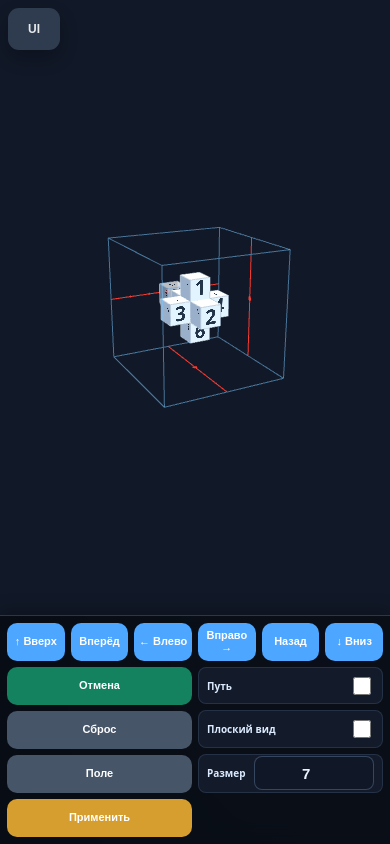
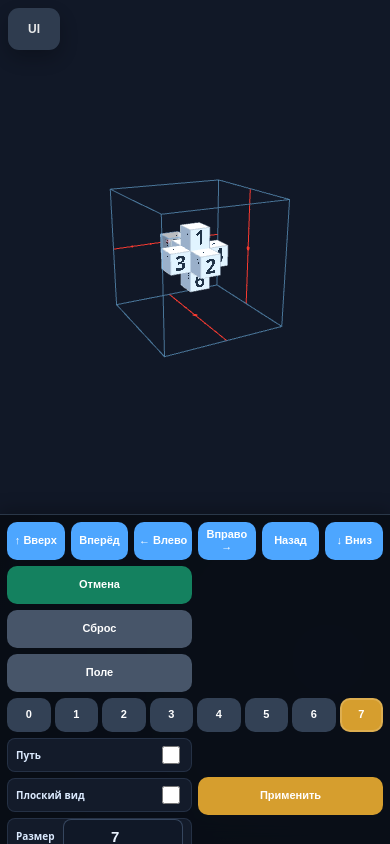
Before and after one commit to l3chat/CubeRoller, a plain HTML site: page cube4d2.html in a window 390 px wide. Drawn offline with nearby package versions, Linux system fonts and the light colour scheme; animation ran at ten frames a second.

Commit message:
Add progressive cube number visibility controls
Add buttons and keyboard shortcuts for showing cube numbers from 0 through a selected limit.

```diff
--- a/cube4d2.html
+++ b/cube4d2.html
@@ -216,6 +216,9 @@ body.ui-hidden{grid-template-columns:minmax(0,1fr) 0}
 /* Side-panel default: navigation buttons are one vertical column. */
 .move-pad{display:grid;grid-template-columns:1fr;gap:6px}
 .actions{display:grid;grid-template-columns:repeat(3,minmax(0,1fr));gap:6px}
+.number-pad{display:grid;grid-template-columns:repeat(8,minmax(0,1fr));gap:4px}
+.number-pad button{min-width:0;min-height:32px;padding:0;font-size:12px;background:#334155}
+.number-pad button.active{background:var(--gold);box-shadow:0 0 0 2px rgba(255,255,255,.16) inset}
 .settings{display:grid;grid-template-columns:1fr 1fr;gap:6px}
 .field-control{display:grid;grid-template-columns:1fr auto;gap:6px;align-items:center}
 button{min-height:40px;border:0;border-radius:8px;background:var(--accent);color:white;font-weight:800;cursor:pointer;font-size:13px;line-height:1.05;padding:0 10px}
@@ -235,6 +238,8 @@ input[type=number]{width:68px;min-height:34px;border:1px solid rgba(151,190,235,
   /* Bottom-panel portrait layout: keep all six navigation buttons in one row. */
   .move-pad{grid-column:1 / -1;grid-row:auto;grid-template-columns:repeat(6,minmax(0,1fr));grid-template-rows:minmax(42px,auto);height:auto}
   .actions,.settings,.field-control{grid-template-columns:1fr;gap:6px}
+  .number-pad{grid-column:1 / -1}
+  .number-pad button{min-height:34px;font-size:11px}
   button{min-height:42px;border-radius:10px;font-size:12px;padding:0 6px}
   label{min-height:38px;font-size:11px;padding:0 8px}
   input[type=number]{width:100%;min-height:38px}
@@ -290,6 +295,16 @@ input[type=number]{width:68px;min-height:34px;border:1px solid rgba(151,190,235,
     <button id="resetBtn" class="secondary">Сброс</button>
     <button id="toggleFieldBtn" class="secondary">Поле</button>
   </div>
+  <div class="control-section number-pad" aria-label="Показывать номера кубиков до выбранного числа">
+    <button type="button" data-number-limit="0" aria-pressed="false">0</button>
+    <button type="button" data-number-limit="1" aria-pressed="false">1</button>
+    <button type="button" data-number-limit="2" aria-pressed="false">2</button>
+    <button type="button" data-number-limit="3" aria-pressed="false">3</button>
+    <button type="button" data-number-limit="4" aria-pressed="false">4</button>
+    <button type="button" data-number-limit="5" aria-pressed="false">5</button>
+    <button type="button" data-number-limit="6" aria-pressed="false">6</button>
+    <button type="button" data-number-limit="7" class="active" aria-pressed="true">7</button>
+  </div>
   <div class="control-section settings">
     <label><span>Путь</span><input id="trailCheckbox" type="checkbox"></label>
     <label><span>Плоский вид</span><input id="flatViewCheckbox" type="checkbox"></label>
@@ -410,6 +425,7 @@ let edgesVisible = false;
 let trailVisible = false;
 // Alternative representation: hide cube bodies and edges, leaving only a numbered square at each cell center.
 let flatView = false;
+let numberVisibilityLimit = 7;
 let fieldVisible = true;
 let projectionFaceSignature = "";
 
@@ -1041,6 +1057,38 @@ function applyRenderMode(){
   }
 }
 
+function applyNumberVisibilityToCell(group){
+  const id = group.userData.id;
+  const textures = group.userData.numberTextures;
+  if(!textures) return;
+  const showNumber = id <= numberVisibilityLimit;
+  const body = group.getObjectByName("body");
+  if(body && Array.isArray(body.material)){
+    body.material[4].map = showNumber ? textures.front : textures.blank;
+    body.material[5].map = showNumber ? textures.back : textures.blank;
+    body.material[4].needsUpdate = true;
+    body.material[5].needsUpdate = true;
+  }
+  const flatFace = group.getObjectByName("flatFace");
+  if(flatFace){
+    flatFace.material.map = showNumber ? textures.front : textures.blank;
+    flatFace.material.needsUpdate = true;
+  }
+}
+
+function setNumberVisibilityLimit(limit){
+  numberVisibilityLimit = THREE.MathUtils.clamp(Math.round(limit), 0, 7);
+  for(const id of allIds){
+    const group = cells.get(id);
+    if(group) applyNumberVisibilityToCell(group);
+  }
+  document.querySelectorAll("button[data-number-limit]").forEach(button=>{
+    const active = Number(button.dataset.numberLimit) === numberVisibilityLimit;
+    button.classList.toggle("active", active);
+    button.setAttribute("aria-pressed", String(active));
+  });
+}
+
 function setLabel(id,line){
   return;
 }
@@ -1071,6 +1119,7 @@ function createCell(id){
   const backNumberTexture = makeFaceTexture(id, true);
   const topTexture = makeMarkerTexture("center", id);
   const bottomTexture = makeMarkerTexture("blank", id);
+  g.userData.numberTextures = {front:frontNumberTexture, back:backNumberTexture, blank:bottomTexture};
   const rightTexture = makeMarkerTexture("topLeft", id);
   const leftTexture = makeMarkerTexture("topRight", id);
   const bodyMat = [
@@ -1125,6 +1174,7 @@ function createCell(id){
 }
 
 for(const id of allIds) createCell(id);
+setNumberVisibilityLimit(numberVisibilityLimit);
 
 /*
   applyStateVisual(state)
@@ -1625,6 +1675,7 @@ function updateInfo(move=null){
       ArrowUp / ArrowDown   = local Z
       Ctrl + Arrow keys     = orbit camera around controls.target
       Ctrl + PageUp/Down    = zoom camera in/out
+      0 ... 7               = show cell numbers from 0 through that value
 */
 document.getElementById("uiToggle").addEventListener("click", ()=>{
   document.body.classList.toggle("ui-hidden");
@@ -1635,6 +1686,10 @@ document.querySelectorAll("button[data-axis]").forEach(btn=>{
   btn.addEventListener("click", ()=>{
     runMove(parseInt(btn.dataset.axis,10), parseInt(btn.dataset.sign,10));
   });
+});
+
+document.querySelectorAll("button[data-number-limit]").forEach(button=>{
+  button.addEventListener("click", ()=>setNumberVisibilityLimit(Number(button.dataset.numberLimit)));
 });
 
 document.getElementById("undoBtn").addEventListener("click", undo);
@@ -1713,6 +1768,14 @@ window.addEventListener("keydown", e=>{
     }
   }
 
+  const targetTag = e.target?.tagName || "";
+  const typingInControl = targetTag === "INPUT" || targetTag === "TEXTAREA" || targetTag === "SELECT";
+  if(!typingInControl && !e.ctrlKey && !e.altKey && !e.metaKey && /^[0-7]$/.test(e.key)){
+    if(!e.repeat) setNumberVisibilityLimit(Number(e.key));
+    e.preventDefault();
+    return;
+  }
+
   if(e.repeat) return;
   if(e.key === "ArrowLeft") runMove(0,-1);
   if(e.key === "ArrowRight") runMove(0,1);
```
